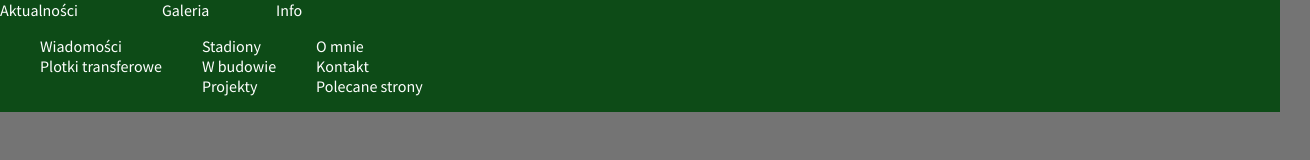
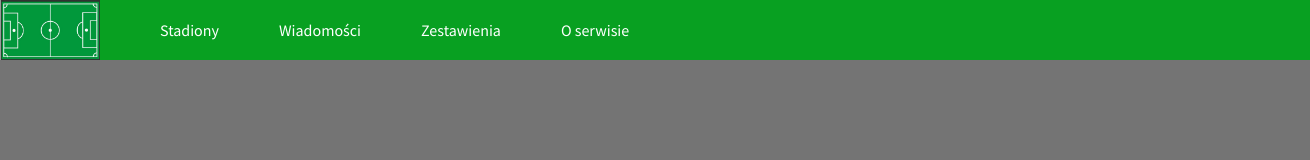
Before and after one commit to Jaaccek/my-website, a website: page index.html in a window 1280 px wide. Shown: the whole page, 1310 px wide, since content can reach past the window. Drawn offline with Linux system fonts and the light colour scheme.

Commit message:
zrobiłem od początku, bo miałem wrażenie, że miałem lekki chaos

```diff
--- a/index.html
+++ b/index.html
@@ -8,28 +8,21 @@
 		<title>Stadium</title>
 	</head>
 	<body>
-		<nav class="menu">
-			<div class="menu__container">
-				<a class="menu__link" href="#">Aktualności</a>
-				<ul class="menu__list">
-					<li class="menu__listItem"><a class="menu__dropdown--link" href="#">Wiadomości</a></li>
-					<li class="menu__listItem"><a class="menu__dropdown--link" href="#">Plotki transferowe</a></li>
-				</ul>
-			</div>
-			<div class="menu__container">
-				<a class="menu__link" href="#">Galeria</a>
-				<ul class="menu__list">
-					<li class="menu__listItem"><a class="menu__dropdown--link" href="#">Stadiony</a></li>
-					<li class="menu__listItem"><a class="menu__dropdown--link" href="#">W budowie</a></li>
-					<li class="menu__listItem"><a class="menu__dropdown--link" href="#">Projekty</a></li>
-				</ul>
-			</div>
-			<div class="menu__container">
-				<a class="menu__link" href="#">Info</a>
-				<ul class="menu__list">
-					<li class="menu__listItem"><a class="menu__dropdown--link" href="#">O mnie</a></li>
-					<li class="menu__listItem"><a class="menu__dropdown--link" href="#">Kontakt</a></li>
-					<li class="menu__listItem"><a class="menu__dropdown--link" href="#">Polecane strony</a></li>
+		<div><a href="#"><img class="navigation__logo" src="img/logo.jpg"</a></div>
+		<nav class="navigation">
+			<div class="navigation__container">
+				<ul class="navigation__list">
+					<li class="navigation__link"><a class="navigation__category" href="#">Stadiony</a>
+						<ul class="sub-navigation__list">
+							<li class="sub-navigation__item"><a class="sub-navigation__link" href="#">Wybudowane</a></li>
+							<li class="sub-navigation__item"><a class="sub-navigation__link" href="#">W budowie</a></li>
+							<li class="sub-navigation__item"><a class="sub-navigation__link" href="#">Projekty</a></li>
+
+						</ul>
+					</li>
+					<li class="navigation__link"><a class="navigation__category" href="#">Wiadomości</a></li>
+					<li class="navigation__link"><a class="navigation__category" href="#">Zestawienia</a></li>
+					<li class="navigation__link"><a class="navigation__category" href="#">O serwisie</a></li>
 				</ul>
 			</div>
 		</nav>
--- a/sass/main.scss
+++ b/sass/main.scss
@@ -1,8 +1,10 @@
 @import url("https://fonts.googleapis.com/css2?family=Source+Sans+Pro&display=swap");
 $main-font: "Source Sans Pro", sans-serif;
-$main-color: #0d4b17;
+$main-color: #08a021;
 $font-light: white;
 $font-dark: grey;
+$hover-color:rgb(1, 78, 1);
+
 $background-color: rgb(116, 116, 116);
 
 *,
@@ -16,29 +18,48 @@ body {
 	padding: 0;
 	background-color: $background-color;
 }
-
-.menu {
-	background-color: $main-color;
-	margin: 0;
-	padding: 0 0;
-	width: 100%;
+.navigation__logo {
+	width: 100px;
+	height: 60px;
 	position: fixed;
-	top: 0;
-	left: 0;
-	color: $font-light;
-	display: flex;
-	flex-direction: row;
-
-}
-.menu__link {
-	text-decoration: none;
-	color: $font-light;
 }
 
-.menu__listItem {
+.navigation__list {
+	background-color: $main-color;
+	margin: 0 30px;
+	padding: 0 100px;
+	width: 100%;
+	height: 60px;
+	color: $font-light;
+	flex-direction: row;
+	display: flex;
+	align-items: center;
+}
+
+.navigation__link {
+	padding: 0 30px;
 	list-style-type: none;
 }
-.menu__dropdown--link {
+
+.navigation__category {
+	color: $font-light;
 	text-decoration: none;
-	color: $font-light;
 }
+
+.navigation__category:hover {
+	color: $hover-color;
+	padding: 20px 0 20px;
+	background-color: #0bca2b;
+}
+
+.sub-navigation__list {
+	list-style-type: none;
+	display: none;
+}
+.sub-navigation__list:hover{
+	display: block;
+}
+
+.sub-navigation__link {
+	text-decoration: none;
+}
```
Also changed, not shown: css/main.css, img/logo.jpg (added), sass/main.css (deleted), 2 other files.
